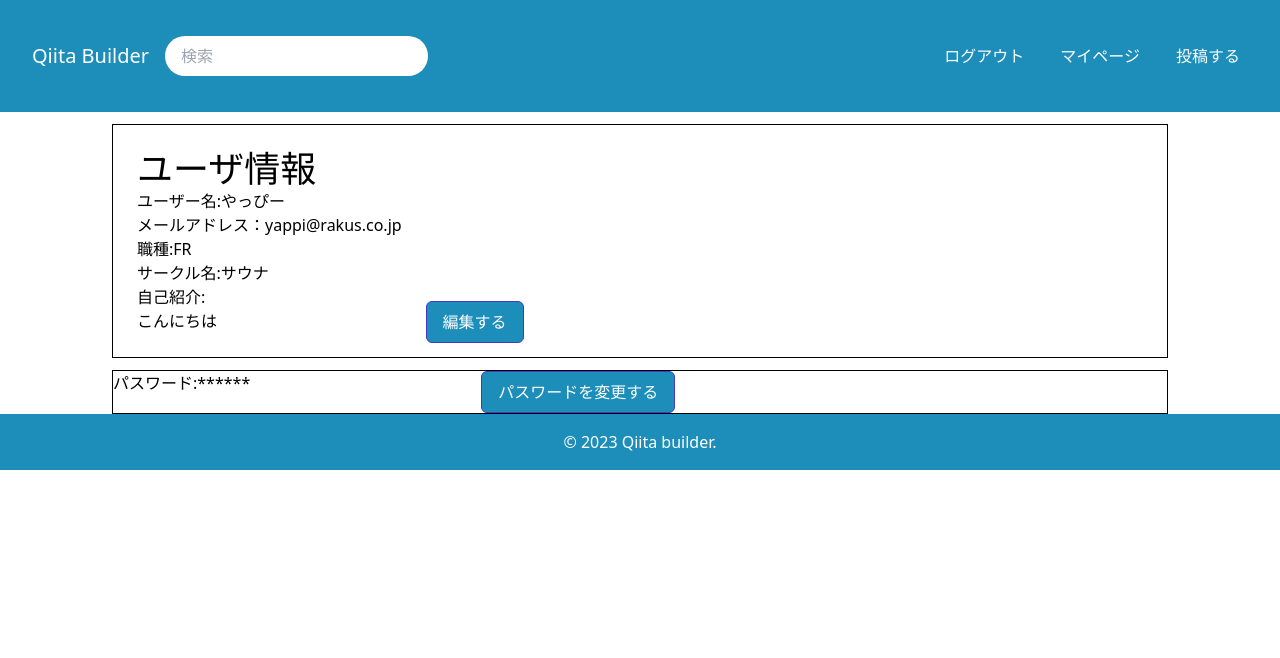
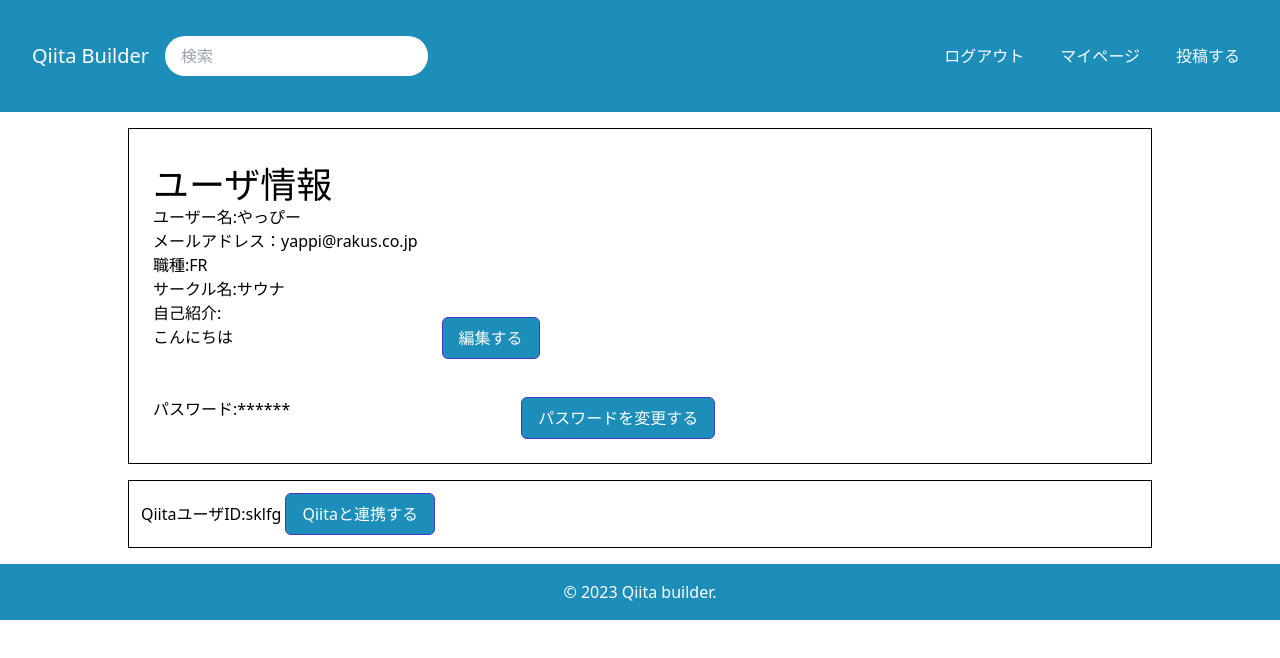
Before and after one commit to KonishiTatsuki/qiita-builder, a Nuxt app: page /userInformation in a window 1280 px wide. Shown: the top 658 px of the page. Built offline with nearby package versions, Linux system fonts and the light colour scheme.

Commit message:
qiitaアカウント編集画面を作成

```diff
--- a/pages/userInformation.vue
+++ b/pages/userInformation.vue
@@ -1,5 +1,6 @@
 <template>
-  <div class="flex border border-black mt-3">
+  <div class="border border-black m-4">
+    <div class="flex mt-3">
       <div class="m-3 p-3">
         <h1 class="title">ユーザ情報</h1>
         <div class="flex">
@@ -59,12 +60,16 @@
       </div>
       <div><button class="btn mt-44">編集する</button></div>
     </div>
-
-  <div class="flex border border-black mt-3">
+    <div class="flex m-3 p-3">
       パスワード:
       <p>******</p>
-    <input type="text" maxlength="30" />
+      <input type="password" maxlength="30" />
       <button class="btn">パスワードを変更する</button>
+    </div>
+  </div>
+  <div class="border border-black m-4 p-3">
+    QiitaユーザID:sklfg
+    <button class="btn">Qiitaと連携する</button>
   </div>
 </template>
 
```
Lines whose indentation alone changed are shown as unchanged.
